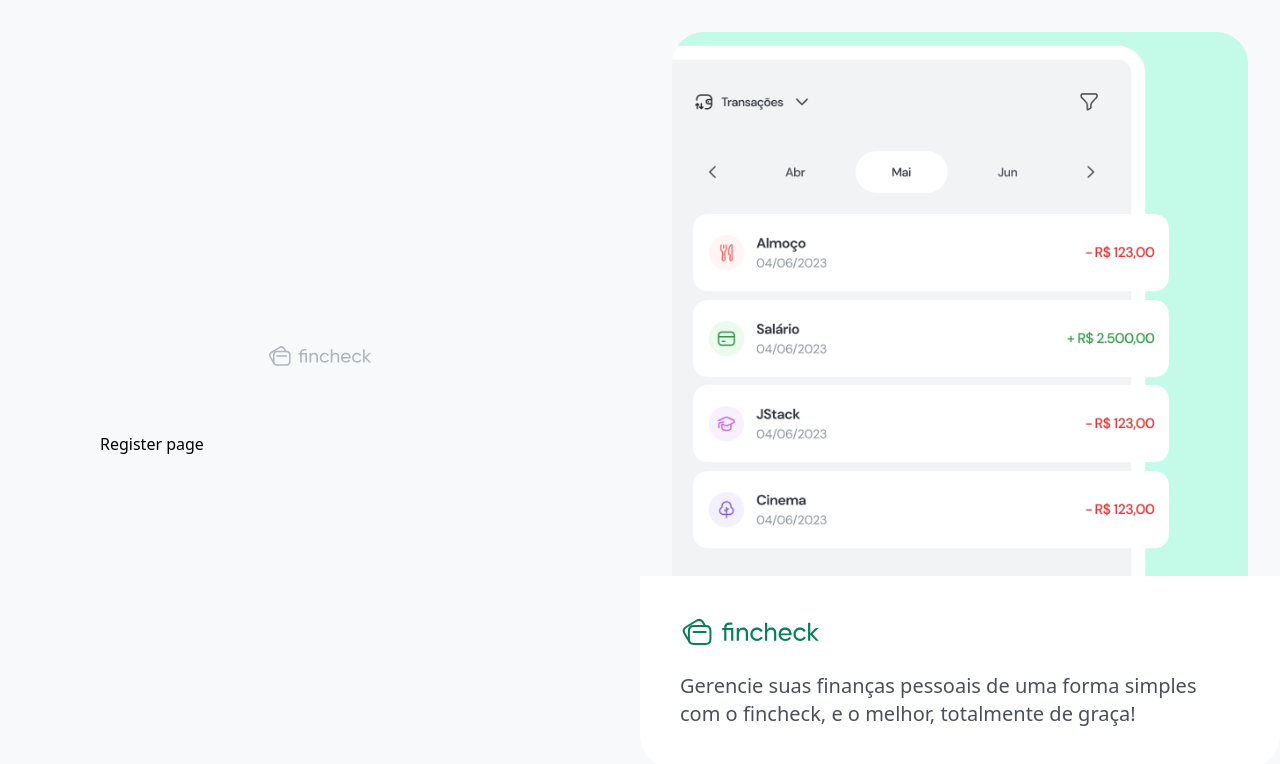
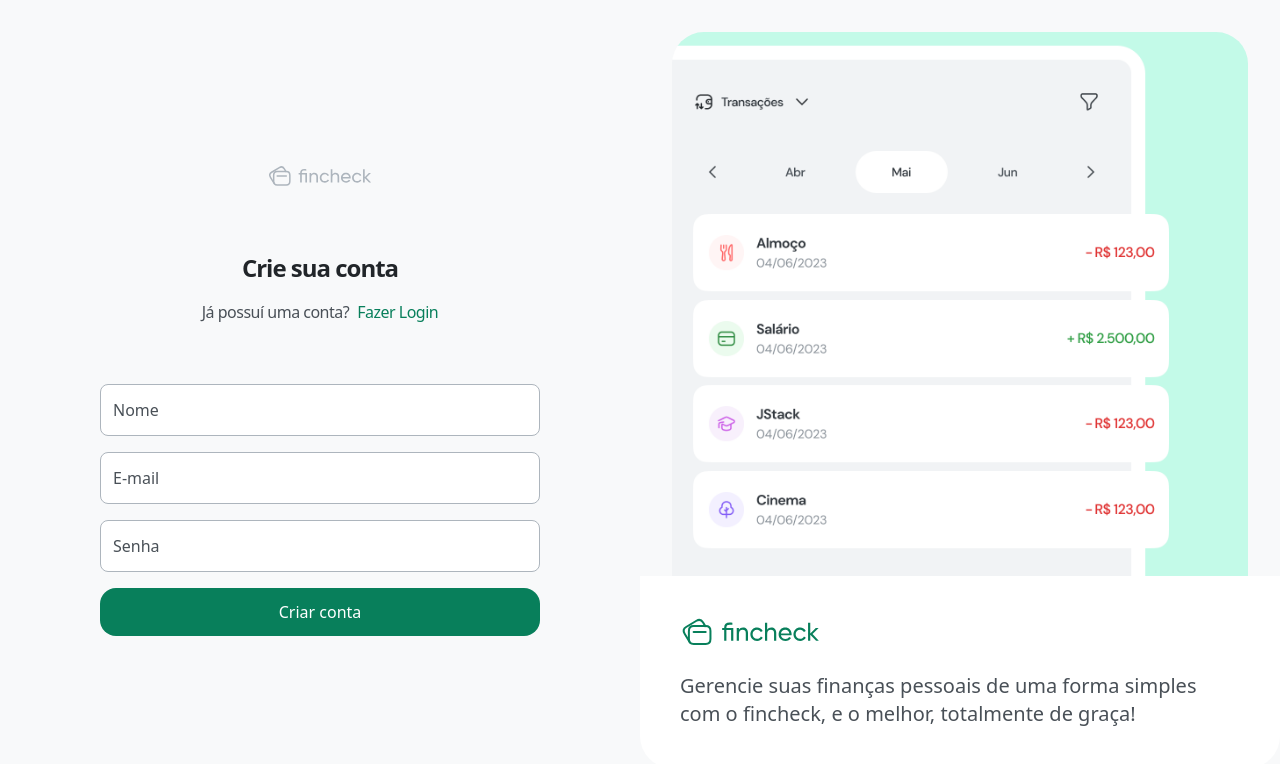
Before and after one commit to nandobutzke/fincheck, a React (Vite) app in the folder frontend/: page /register in a window 1280 px wide. Shown: the top 764 px of the page. Built offline with nearby package versions, Linux system fonts and the light colour scheme.

Commit message:
feat: finishing the Login and Register pages

```diff
--- a/frontend/src/view/Login/index.tsx
+++ b/frontend/src/view/Login/index.tsx
@@ -1,10 +1,11 @@
 import { Link } from "react-router-dom";
 import Input from "../components/Input";
+import { Button } from "../components/Button";
 
 export function Login() {
   return (
-    <div>
-      <header className="flex items-center flex-col gap-4">
+    <>
+      <header className="flex items-center flex-col gap-4 text-center">
         <h1 className="text-2xl font-bold text-gray-900 tracking-[-1px]">
           Entre em sua conta
         </h1>
@@ -18,10 +19,10 @@
         <Input type="email" name="email" placeholder="E-mail" />
         <Input type="password"name="password" placeholder="Senha" />
 
-        <button type="submit" className="mt-2">
+        <Button type="submit" className="mt-2">
           Entrar
-        </button>
+        </Button>
       </form>
-    </div>
+    </>
   );
 }
--- a/frontend/src/view/Register/index.tsx
+++ b/frontend/src/view/Register/index.tsx
@@ -1,5 +1,29 @@
+import { Link } from "react-router-dom";
+import Input from "../components/Input";
+import { Button } from "../components/Button";
+
 export function Register() {
   return (
-    <h1>Register page</h1>
+    <>
+      <header className="flex items-center flex-col gap-4 text-center">
+        <h1 className="text-2xl font-bold text-gray-900 tracking-[-1px]">
+          Crie sua conta
+        </h1>
+
+        <p className="space-x-2">
+          <span className="text-gray-700 tracking-[-0.5px]">Já possuí uma conta?</span>
+          <Link to="/login" className="text-teal-900 font-medium tracking-[-0.5px]">Fazer Login</Link>
+        </p>
+      </header>
+      <form className="mt-[60px] flex flex-col gap-4">
+        <Input type="text" name="name" placeholder="Nome" />
+        <Input type="email" name="email" placeholder="E-mail" />
+        <Input type="password"name="password" placeholder="Senha" />
+
+        <Button type="submit" className="mt-2">
+          Criar conta
+        </Button>
+      </form>
+    </>
   )
 }
--- /dev/null
+++ b/frontend/src/view/components/Button.tsx
@@ -0,0 +1,14 @@
+import { ComponentProps } from 'react';
+
+interface ButtonProps extends ComponentProps<"button"> {}
+
+export function Button(props: ButtonProps) {
+  return (
+    <button
+      {...props}
+      className="bg-teal-900 hover:bg-teal-800 disabled:bg-gray-100 disabled:cursor-not-allowed disabled:text-gray-400 h-12 rounded-2xl font-medium text-white transition-all"
+    >
+
+    </button>
+  );
+}
```
Also changed, not shown: frontend/src/view/components/Logo.tsx (line endings or trailing spaces).
